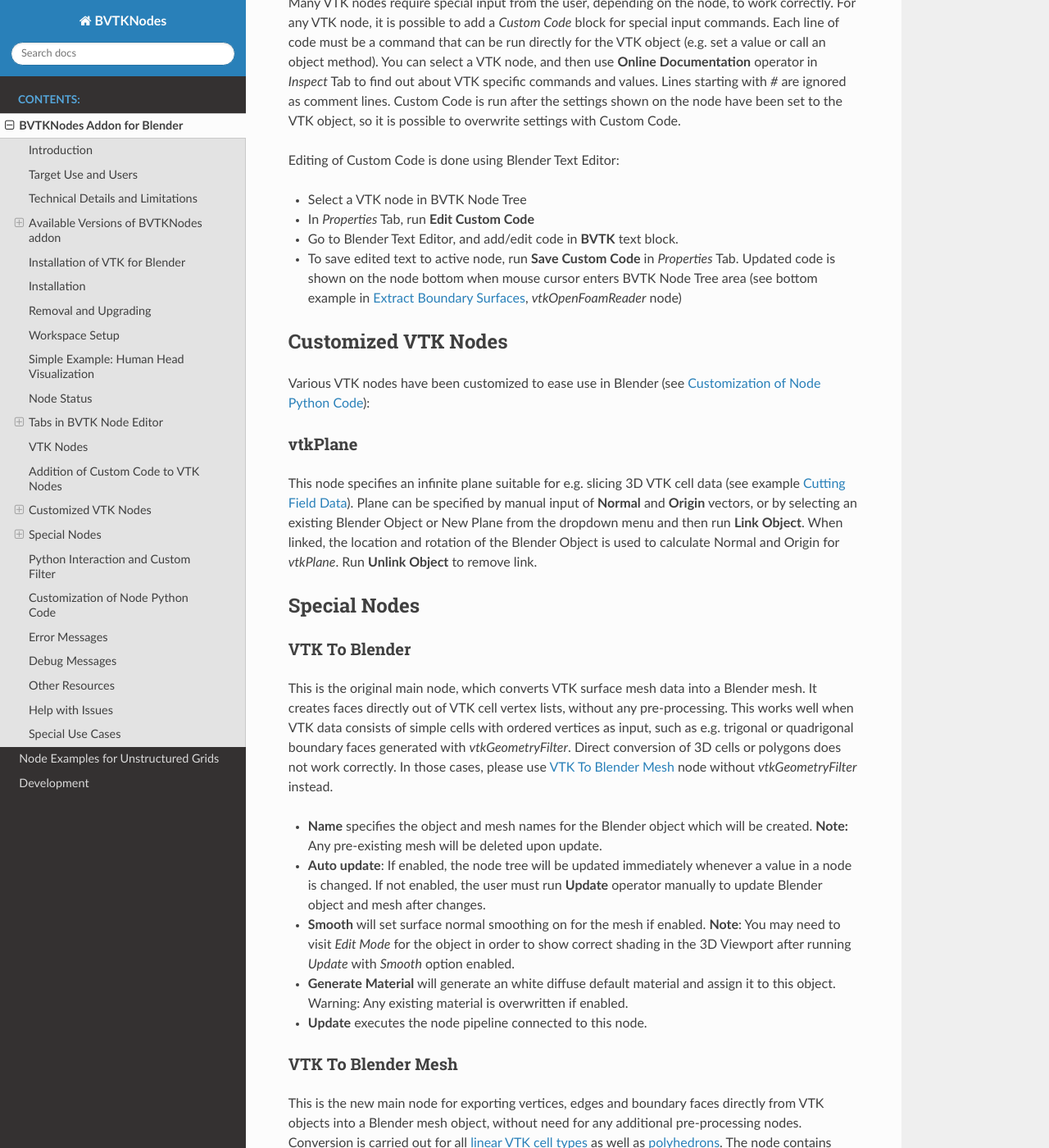
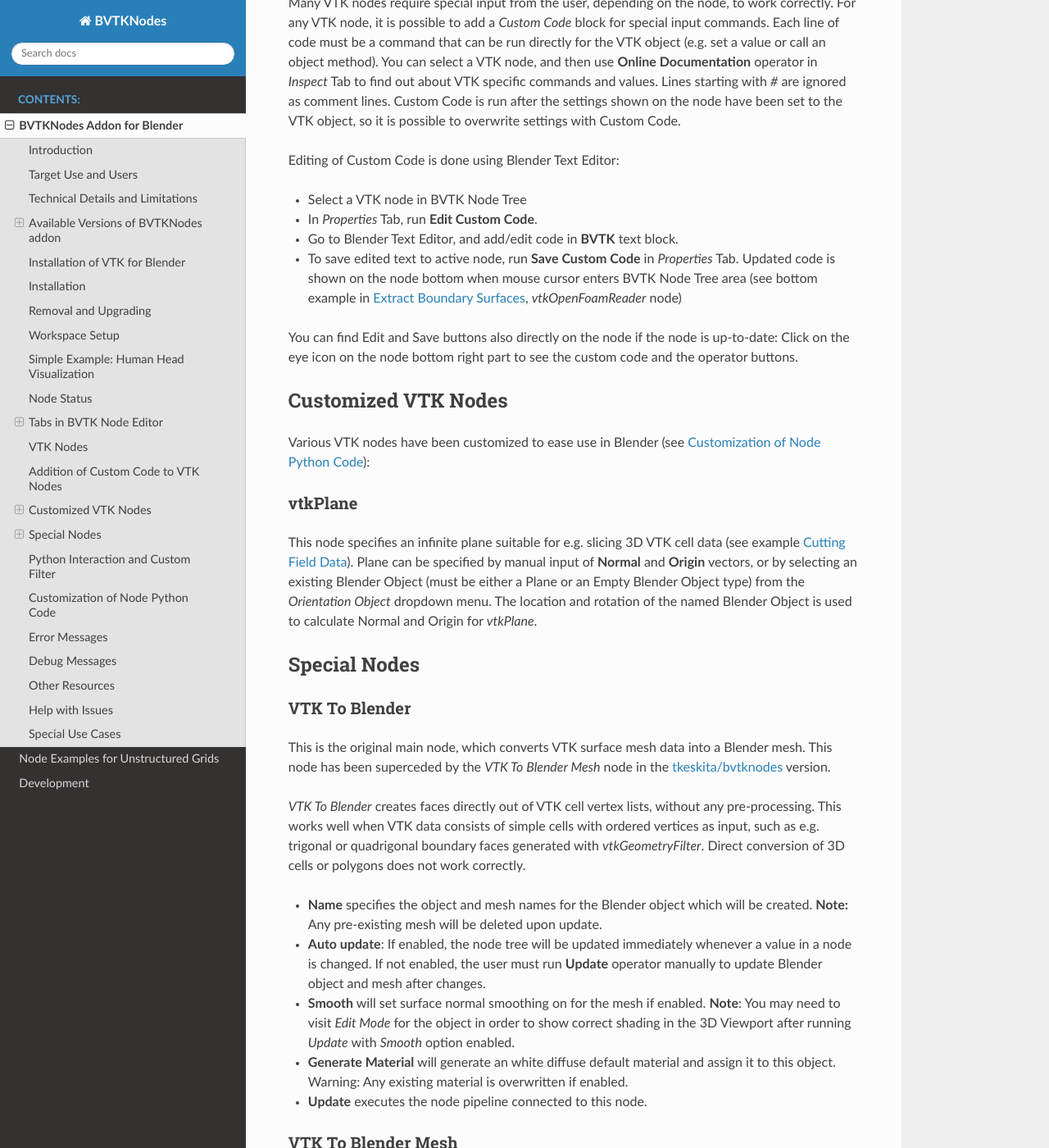
Before and after one commit to simboden/BVtkNodes, a Sphinx documentation site: the page built from docs/BVTKNodes.rst, in a window 1280 px wide and 1400 px high, scrolled down 7842 px. Shown: the whole window at 82% size. Built offline with Sphinx 7.4.7 and the Read the Docs theme 2.0.0, drawn with Linux system fonts in a browser that asks for light colours.

Commit message:
Docs update: vtkPlane, VTK To Blender

```diff
--- a/docs/BVTKNodes.rst
+++ b/docs/BVTKNodes.rst
@@ -382,13 +382,16 @@ overwrite settings with Custom Code.
 Editing of Custom Code is done using Blender Text Editor:
 
 - Select a VTK node in BVTK Node Tree
-- In *Properties* Tab, run **Edit Custom Code**
+- In *Properties* Tab, run **Edit Custom Code**.
 - Go to Blender Text Editor, and add/edit code in **BVTK** text block.
 - To save edited text to active node, run **Save Custom Code** in
   *Properties* Tab. Updated code is shown on the node bottom when mouse
   cursor enters BVTK Node Tree area (see bottom example in
   :ref:`extract_boundary_surfaces`, *vtkOpenFoamReader* node)
 
+You can find Edit and Save buttons also directly on the node if the
+node is up-to-date: Click on the eye icon on the node bottom right
+part to see the custom code and the operator buttons.
 
 Customized VTK Nodes
 --------------------
@@ -402,10 +405,10 @@ vtkPlane
 This node specifies an infinite plane suitable for e.g. slicing 3D VTK
 cell data (see example :ref:`cutting_field_data`). Plane can be
 specified by manual input of **Normal** and **Origin** vectors, or by
-selecting an existing Blender Object or New Plane from the dropdown
-menu and then run **Link Object**. When linked, the location and
-rotation of the Blender Object is used to calculate Normal and Origin
-for *vtkPlane*. Run **Unlink Object** to remove link.
+selecting an existing Blender Object (must be either a Plane or an
+Empty Blender Object type) from the *Orientation Object* dropdown
+menu. The location and rotation of the named Blender Object is used to
+calculate Normal and Origin for *vtkPlane*.
 
 
 Special Nodes
@@ -416,13 +419,16 @@ VTK To Blender
 ^^^^^^^^^^^^^^
 
 This is the original main node, which converts VTK surface mesh data
-into a Blender mesh. It creates faces directly out of VTK cell vertex
+into a Blender mesh. This node has been superceded by the *VTK To
+Blender Mesh* node in the
+`tkeskita/bvtknodes <https://github.com/tkeskita/BVtkNodes>`_ version.
+
+*VTK To Blender* creates faces directly out of VTK cell vertex
 lists, without any pre-processing. This works well when VTK data
 consists of simple cells with ordered vertices as input, such as
 e.g. trigonal or quadrigonal boundary faces generated with
 *vtkGeometryFilter*. Direct conversion of 3D cells or polygons does
-not work correctly. In those cases, please use `VTK To Blender Mesh`_
-node without *vtkGeometryFilter* instead.
+not work correctly.
 
 - **Name** specifies the object and mesh names for the Blender object
   which will be created. **Note:** Any pre-existing mesh will be deleted
```
